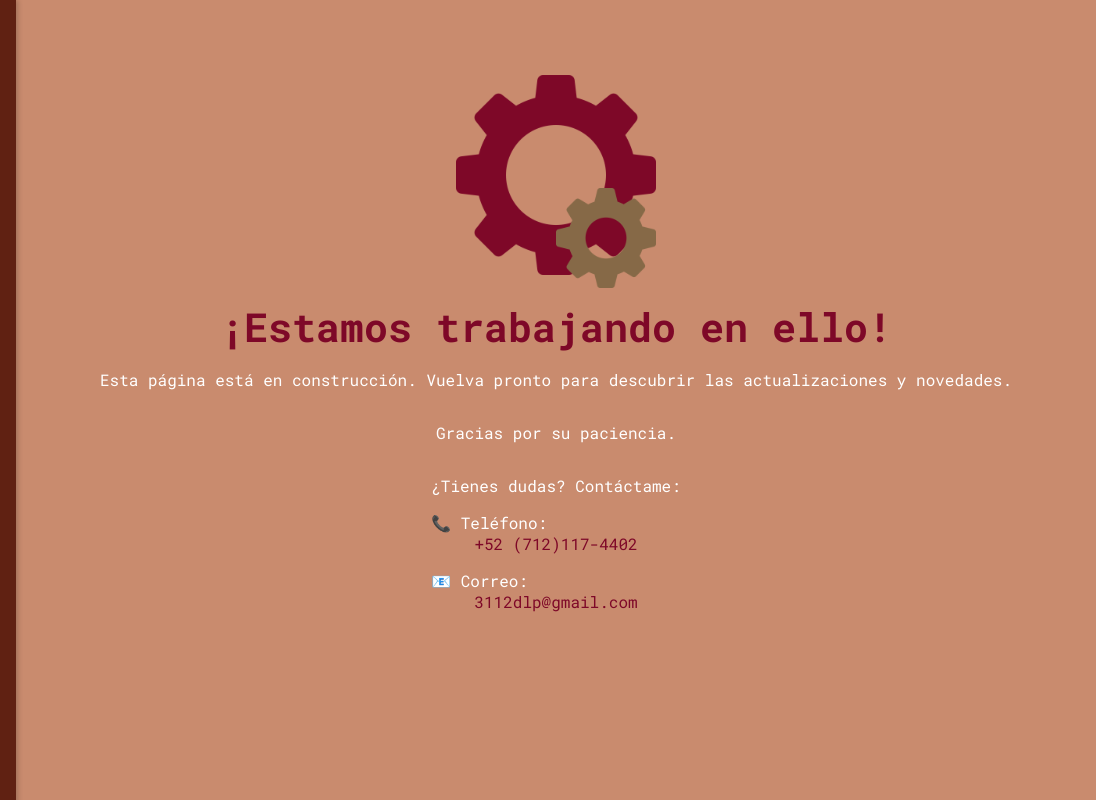
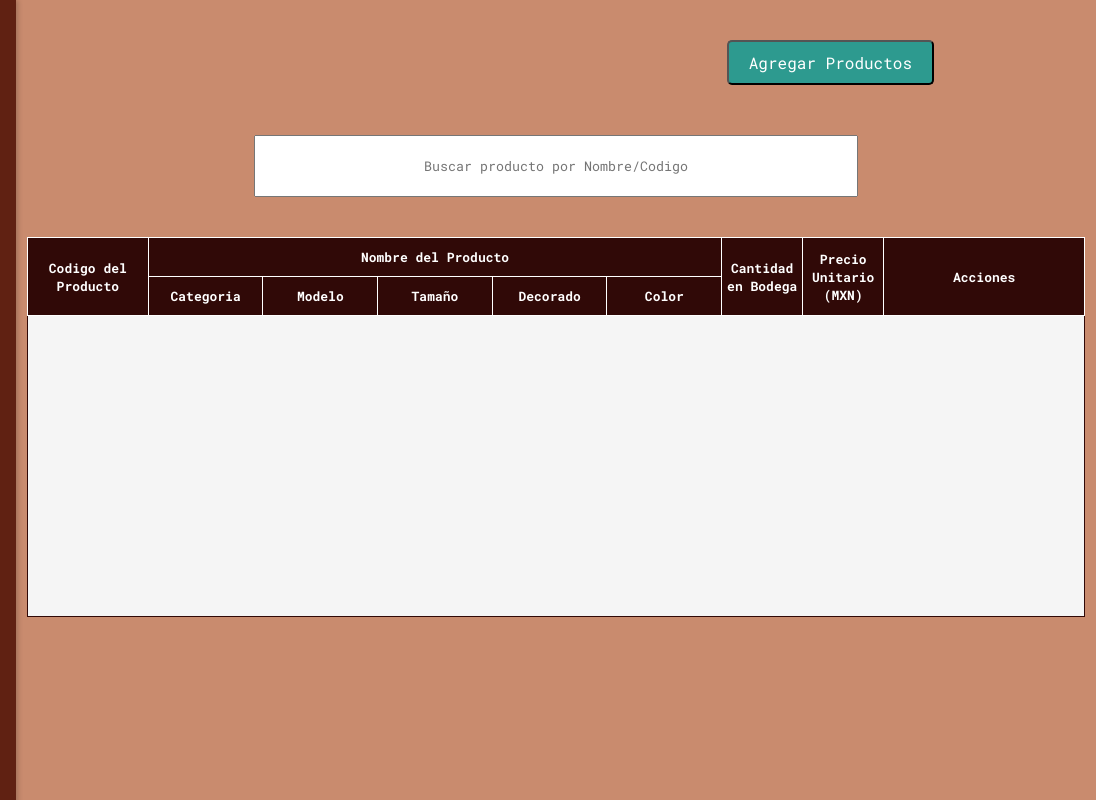
Before and after one commit to dlucianop/artep-POS, an Electron app: page html/inv-productos.html in a window 1280 px wide. Shown: the full height of the page, 184-1280 px from the left. Drawn offline with Linux system fonts and the light colour scheme; no server answers; a web font is replaced by a local one.

Commit message:
Se agrego contenido a la ventana de productos y la funcion de mostrarlos desde db

```diff
--- a/css/piezas.css
+++ b/css/piezas.css
@@ -32,7 +32,7 @@
     background-color: #2d9a8f;
 }
 
-#btnAdd-Bizcocho:hover{
+#btnAgregarBizcocho:hover{
     color: #2d9a8f;
     background-color: white;
     cursor: pointer;
--- /dev/null
+++ b/css/productos.css
@@ -0,0 +1,89 @@
+.filters{
+    display: flex;
+    flex-direction: column;
+    padding: 30px;
+    align-items: center;
+    gap: 30px;
+}
+
+.filters> div{
+    display: flex;
+    flex-direction: row;
+}
+
+.filters div > input, .filters div > select{
+    width: 70vh;
+    padding: 20px;
+    margin: 10px 20px;
+}
+
+.btnActions{
+    width: 80%;
+    justify-content: right;
+}
+
+.btnAction{
+    border-radius: 5px;
+    margin: 10px 30px;
+    font-size: medium;
+    padding: 10px 20px;
+    color: white;
+    border-radius: 5px;
+    background-color: #2d9a8f;
+}
+
+#btnAgregarProducto:hover{
+    color: #2d9a8f;
+    background-color: white;
+    cursor: pointer;
+    transition: background-color 0.4s ease-in-out;
+}
+
+/*------------------TABLA*******************************/
+#table-productos-container {
+    display: flex;
+    width: 100%;
+    align-items: center;
+    justify-content: center;
+}
+
+#table-productos {
+    font-size: small;
+    width: 98%;
+    border-collapse: collapse;
+    margin-bottom: 20px;
+    text-align: center;
+    table-layout: fixed;
+}
+
+#table-productos > thead tr th {
+    padding: 10px 0;
+    background-color: #300907;
+    color: white;
+    border: 1px solid white;
+    white-space: normal;
+    word-wrap: break-word;
+    text-align: center;
+}
+
+#table-productos > tbody tr td {
+    padding: 10px 5px;
+    background-color: whitesmoke;
+    color: #300907;
+    border: 1px solid #300907;
+    overflow: hidden;
+    text-overflow: ellipsis;
+    white-space: nowrap;
+}
+
+.col-numerica{
+    width: 10vh;
+}
+
+.col-imp{
+    width: 15vh;;
+}
+
+.col-btn{
+    width: 25vh;
+}
--- a/html/inv-productos.html
+++ b/html/inv-productos.html
@@ -5,7 +5,7 @@
     <meta name="viewport" content="width=device-width, initial-scale=1, maximum-scale=1, user-scalable=no">
     <title>Inventario de Productos | Artep Ceramica</title>
     <link rel="stylesheet" href="../css/index.css">
-    <link rel="stylesheet" href="../css/constructor.css">
+    <link rel="stylesheet" href="../css/productos.css">
     <link rel="preconnect" href="https://fonts.googleapis.com">
     <link rel="preconnect" href="https://fonts.gstatic.com" crossorigin>
     <link href="https://fonts.googleapis.com/css2?family=Hahmlet:wght@100..900&family=Roboto+Mono:ital,wght@0,100..700;1,100..700&display=swap" rel="stylesheet">
@@ -59,23 +59,51 @@
         </div>
     </section>
     <section class="content-container section" id="productos">
-        <div class="constructor-container">
-            <div class="gear-container">
-                <img src="../img/gear-a.png" alt="Gear 1" class="gear gear1">
-                <img src="../img/gear2-a.png" alt="Gear 2" class="gear gear2">
-              </div>
-            <h1>¡Estamos trabajando en ello!</h1>
-            <p>Esta página está en construcción. Vuelva pronto para descubrir las actualizaciones y novedades.</p>
-            <p>Gracias por su paciencia.</p>
-            <div class="contact">
-                <p>¿Tienes dudas? Contáctame:</p>
-                <p>📞 Teléfono: <a href="tel:+527121174402">+52 (712)117-4402</a></p>
-                <p>📧 Correo: <a href="mailto:3112dlp@gmail.com">3112dlp@gmail.com</a></p>
+        <div id="inventory-productos">
+            <div class="filters">
+                <div class="btnActions">
+                    <button id="btnAgregarProducto" class="btnAction" onclick="openModal('modal-agregar')">Agregar Productos</button>
+                </div>
+                <div>
+                    <input type="text" name="" id="searchInput" placeholder="Buscar producto por Nombre/Codigo">
+                </div>
+            </div>
+            <div id="table-productos-container">
+                <table id="table-productos">
+                    <thead>
+                        <tr>
+                            <th rowspan="2" class="col-imp">Codigo del Producto</th>
+                            <th colspan="5" class="col-name">Nombre del Producto</th>
+                            <th rowspan="2" class="col-numerica">Cantidad en Bodega</th>
+                            <th rowspan="2" class="col-numerica">Precio Unitario (MXN)</th>
+                            <th rowspan="2" class="col-btn">Acciones</th>
+                        </tr>
+                        <tr>
+                            <th class="col-short">Categoria</th>
+                            <th class="col-long">Modelo</th>
+                            <th class="col-short">Tamaño</th>
+                            <th class="col-long">Decorado</th>
+                            <th class="col-long">Color</th>
+                        </tr>
+                    </thead>
+                    <tbody>
+                        <tr id="rowvoid">
+                            <td colspan="9" style="height: 35vh;"></td>
+                        </tr>
+                    </tbody>
+                </table>
             </div>
         </div>
+        <!--div class="modal-overlay" id="modal-agregar">
+        </div>
+        <div class="modal-overlay" id="modal-editar">
+        </div>
+        <div id="modal-eliminar" class="modal-overlay">
+        </div-->
     </section>
     <!--footer></footer-->
 
     <script src="../js/load-page.js"></script>
+    <script src="../js/script-productos.js"></script>
 </body>
 </html>
--- /dev/null
+++ b/js/script-productos.js
@@ -0,0 +1,40 @@
+const { join } = require('path');
+const crudJS = join(__dirname, '..', 'js', 'crud-productos.js');
+const { readProductos } = require(crudJS);
+
+function fillTableProductos(productos){
+    const tableBody = document.querySelector('#table-productos tbody');
+    tableBody.innerHTML = '';
+
+    const fragment = document.createDocumentFragment();
+
+    productos.forEach(producto =>{
+        const row = document.createElement('tr');
+        row.id = 'prod-' + producto.code;
+        row.innerHTML = `
+        <td>${producto.code || 0}</td>
+        <td>${producto.category || 'N/A'}</td>
+        <td>${producto.model || 'N/A'}</td>
+        <td>${producto.size || 'N/A'}</td>
+        <td>${producto.decoration || 'N/A'}</td>
+        <td>${producto.color || 'N/A'}</td>
+        <td>${producto.stock || 0}</td>
+        <td>${producto.price || 0}</td>
+        <td>
+            <button type="button">Editar</button>
+            <button type="button">Eliminar</button>
+        </td>
+        `;
+        fragment.appendChild(row);
+    });
+    tableBody.appendChild(fragment);
+}
+
+readProductos((err, data) => {
+    if (err) {
+        document.querySelector('#error-message').textContent = `Error al leer inventario: ${err}`;
+    } else {
+        fillTableProductos(data);
+    }
+
+});
```
Also changed, not shown: js/crud-productos.js (added, +32 -0 lines), js/script-Bizcocho.js (indentation only), 1 other file.
